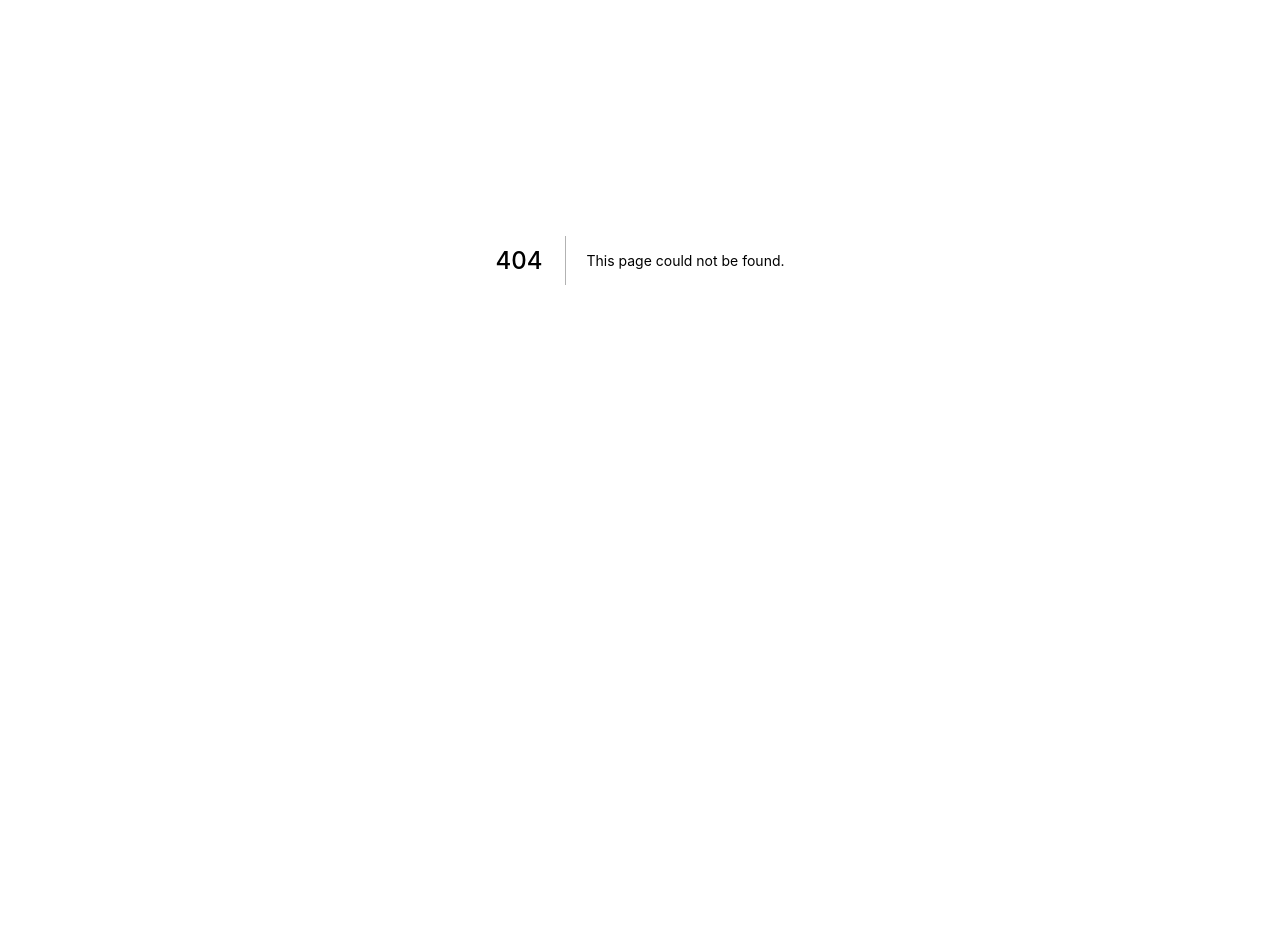
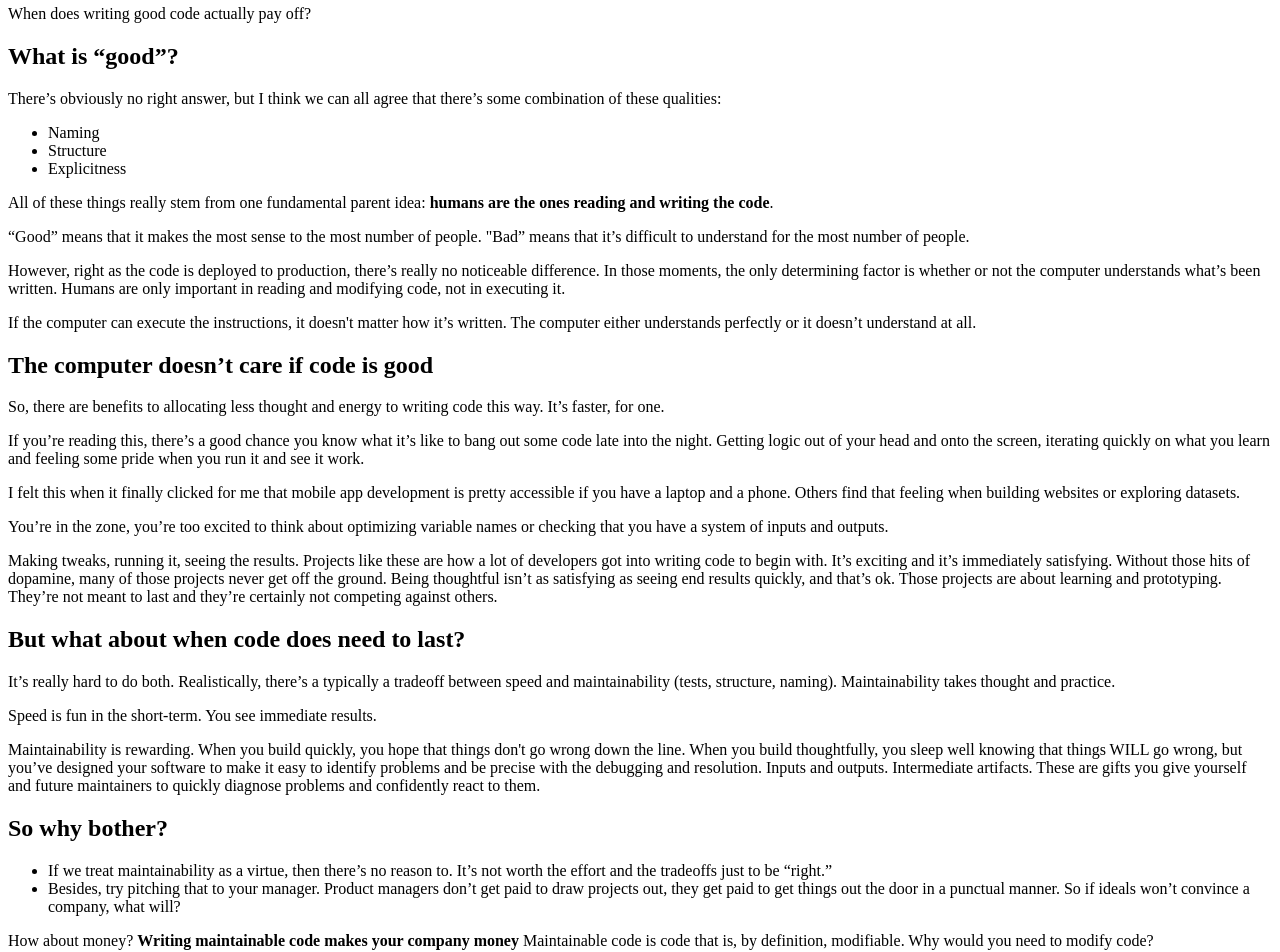
Before and after one commit to natanweinberger/blog, a Next.js app: page /blog/when-writing-good-code-matters in a window 1280 px wide. Before the commit this address had no page. Shown: the part 140-1092 px from the top of the page. Before the commit the page ends 800 px from the top, so only its background shows below. Built offline with nearby package versions, Linux system fonts and the light colour scheme.

Commit message:
Remove fluff from About

```diff
--- a/pages/blog.js
+++ b/pages/blog.js
@@ -28,6 +28,11 @@ const posts = [
     description: 'There will be more to come.',
     slug: 'mysql-charsets',
   },
+  // {
+  //   title: 'When writing good code matters',
+  //   description: '',
+  //   slug: 'when-writing-good-code-matters',
+  // }
 ];
 
 const Blog = () => {
--- /dev/null
+++ b/pages/blog/when-writing-good-code-matters.mdx
@@ -0,0 +1,81 @@
+import { Post } from '@/components/post'
+import Container from '@/components/container';
+
+<Container>
+    <Post>
+
+# When Writing Good Code Matters
+
+This isn't a post extolling the virtues of writing good code. If you're reading this, you probably agree that good code is better than bad code. However, I wanted to write down some thoughts about *when it actually matters*.
+
+When does writing good code actually pay off?
+
+## What is “good”?
+
+There’s obviously no right answer, but I think we can all agree that there’s some combination of these qualities:
+
+- Naming
+- Structure
+- Explicitness
+
+All of these things really stem from one fundamental parent idea: **humans are the ones reading and writing the code**.
+
+“Good” means that it makes the most sense to the most number of people. "Bad” means that it’s difficult to understand for the most number of people.
+
+However, right as the code is deployed to production, there’s really no noticeable difference. In those moments, the only determining factor is whether or not the computer understands what’s been written. Humans are only important in reading and modifying code, not in executing it.
+
+If the computer can execute the instructions, it doesn't matter how it’s written. The computer either understands perfectly or it doesn’t understand at all.
+
+## The computer doesn’t care if code is good
+
+So, there are benefits to allocating less thought and energy to writing code this way. It’s faster, for one.
+
+If you’re reading this, there’s a good chance you know what it’s like to bang out some code late into the night. Getting logic out of your head and onto the screen, iterating quickly on what you learn and feeling some pride when you run it and see it work.
+
+I felt this when it finally clicked for me that mobile app development is pretty accessible if you have a laptop and a phone. Others find that feeling when building websites or exploring datasets.
+
+You’re in the zone, you’re too excited to think about optimizing variable names or checking that you have a system of inputs and outputs.
+
+Making tweaks, running it, seeing the results. Projects like these are how a lot of developers got into writing code to begin with. It’s exciting and it’s immediately satisfying. Without those hits of dopamine, many of those projects never get off the ground. Being thoughtful isn’t as satisfying as seeing end results quickly, and that’s ok. Those projects are about learning and prototyping. They’re not meant to last and they’re certainly not competing against others.
+
+## But what about when code does need to last?
+
+It’s really hard to do both. Realistically, there’s a typically a tradeoff between speed and maintainability (tests, structure, naming). Maintainability takes thought and practice.
+
+Speed is fun in the short-term. You see immediate results.
+
+Maintainability is rewarding. When you build quickly, you hope that things don't go wrong down the line. When you build thoughtfully, you sleep well knowing that things WILL go wrong, but you’ve designed your software to make it easy to identify problems and be precise with the debugging and resolution. Inputs and outputs. Intermediate artifacts. These are gifts you give yourself and future maintainers to quickly diagnose problems and confidently react to them.
+
+## So why bother?
+
+    - If we treat maintainability as a virtue, then there’s no reason to. It’s not worth the effort and the tradeoffs just to be “right.”
+    - Besides, try pitching that to your manager. Product managers don’t get paid to draw projects out, they get paid to get things out the door in a punctual manner. So if ideals won’t convince a company, what will?
+
+    How about money?
+**Writing maintainable code makes your company money**
+Maintainable code is code that is, by definition, modifiable. Why would you need to modify code?
+
+Most industries are constantly changing. Sometimes in small ways, sometimes in big ways. Social media companies constantly stumble onto impactful features like stories, and other apps find themselves under (self-inflicted) pressure to mimic them. Governments pass laws that change how banks, insurance companies and self-driving vehicle companies operate, sometimes with short notice.
+Any product manager will tell you how critical it is to be able to react quickly in these scenarios. Falling behind the competition can be a dagger, especially for a company that’s already lost a step.
+So, if you can’t react to the environment, you’re at a disadvantage relative to your competitors. If you can, you’re at an advantage. Reaction time is a competitive advantage.
+
+How can you minimize reaction time? What IS reaction time? It’s the amount of time it takes for an engineer to understand the current state of the code and move it to the desired state. Any code that currently exists will have to be revisited by a human and modified to move it to the desired state. You can’t modify something you don’t understand, and that quality of being easily understood is the very core of what it means to be maintainable. When variables are named thoughtfully and inputs and outputs are clearly defined, future maintainers will be able to open a file and quickly understand how they can start moving from one state to another.
+
+Thoughtful structure anticipates that the requirements might change. Sometimes in predictable ways, sometimes in wholly unpredictable ways. The bet you make when you write thoughtfully is that you are minimizing the friction for a future maintainer to adapt your code. And it is *obvious* when it happens.
+- Competitive advantage
+- Reaction time
+- Adaptability
+- Concrete examples
+    - Two products are built
+    - The environment will change - an API, a law, a breakthrough
+    - Your product will adapt quickly
+    - Competitor will lag behind a week or two
+
+Why does this happen?
+    Everything we build is designed by humans, and humans maintain it
+    Future modification, adaption happens BY humans
+        The barrier to entry needs to be low
+        How can ANYONE come in, understand the situation quickly and make a change confidently?
+    When the competition can’t adjust as quickly, it’s not because their current engineers are worse. It’s because all humans require time to understand what they’re looking at and navigate the environment. We can’t change that. But we can make the environment easy or difficult to navigated, and that’s where thoughtful, maintainable code shines. Not when it’s written, but when it’s revisited.
+    </Post>
+</Container>
```
Also changed, not shown: pages/about.mdx (+0 -8 lines).
